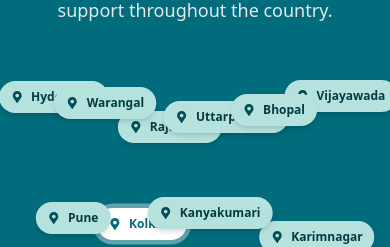
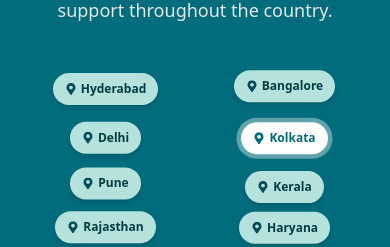
Before and after one commit to HairDonation555/main-website, a Next.js app: page / in a window 390 px wide. Shown: the part 11753-12000 px from the top of the page. Built offline with nearby package versions, Linux system fonts and the light colour scheme.

Commit message:
updated minor bugs

```diff
--- a/app/components/Navbar.jsx
+++ b/app/components/Navbar.jsx
@@ -5,6 +5,7 @@ import Buttons from "./Buttons";
 import { FiMenu, FiX } from "react-icons/fi";
 import Logo from "./Logo";
 import Anims from "./Anims";
+import Normal from "./Normal";
 
 function Navbar() {
   const [isOpen, setIsOpen] = useState(false);
@@ -61,6 +62,7 @@ function Navbar() {
         {/* <Anims inAnimation="fadeIn" outAnimation="fadeOut">
           <Buttons text="Donate" btnlink="/" />
         </Anims> */}
+         <Normal model text="Process" />
       </div>
 
       {/* Mobile Menu Toggle - only visible on small screens */}
@@ -98,6 +100,11 @@ function Navbar() {
               </a>
             ))}
             <Buttons text="Donate" btnlink="/" />
+
+            <div className="absolute bottom-4 text-gray-500 text-center text-sm">
+             <h1 className="font-semibold">Get to know the process for donating!</h1>
+             <a href="#Saloons" className="underline hover:text-primary"> Click Here </a>
+            </div>
           </div>
         </>
       )}
--- /dev/null
+++ b/app/components/Normal.jsx
@@ -0,0 +1,18 @@
+import React from 'react'
+
+function Normal(props) {
+  return (
+    <div>
+        <button
+          className="group relative inline-flex hover:cursor-pointer items-center justify-center overflow-hidden rounded-xl bg-primary px-6 py-3 text-lg font-bold text-white transition-all duration-300 ease-in-out hover:scale-105 hover:bg-primary-dark hover:pointer focus:outline-none"
+        >
+         <a href='#Saloons'>
+          <span className="absolute inset-0 rounded-xl bg-white opacity-10 transition-opacity duration-300 group-hover:opacity-20"></span>
+          <span className="relative z-10">{props.text}</span>
+        </a>
+        </button>
+    </div>
+  )
+}
+
+export default Normal;
--- a/app/sections/Hero.jsx
+++ b/app/sections/Hero.jsx
@@ -9,6 +9,8 @@ const mobileImages = [
   "/images/hr1.png",
   "/images/don1.jpeg",
 ];
+
+
 
 // Desktop hero background
 const desktopImage = "/images/e_pics/Home.png";
--- a/app/sections/Process.jsx
+++ b/app/sections/Process.jsx
@@ -13,7 +13,7 @@ const steps = [
 
 function Process() {
   return (
-    <div id="donations" className="relative w-full py-12 px-4 md:px-12">
+    <div id="Saloons" className="relative w-full py-12 px-4 md:px-12">
       {/* Heading */}
       <div className="text-center mb-12">
         <h2 className="text-3xl md:text-5xl font-bold text-black">Our Process</h2>
--- a/app/sections/Saloons.jsx
+++ b/app/sections/Saloons.jsx
@@ -5,19 +5,20 @@ import { FaMapMarkerAlt } from "react-icons/fa";
 
 const prominentLocations = [
   "Hyderabad", "Bangalore", "Delhi", "Kolkata", "Pune",
-  "Chennai", "Kerala", "Rajasthan", "Haryana", "Punjab",
+   "Kerala", "Rajasthan", "Haryana", "Punjab",
   "Gujarat", "Mysore", "Uttarpradesh", "Goa", "Dehradun",
   "Chandigarh", "Assam", "Uttarakhand", "Vijayawada", "Guntur",
-   "Karimnagar", "Nizamabad", "Tamilnadu",
-   "Nepal", "Coimbatore", "Tirupati",
-  "Maharashtra", "Mumbai", "Visakhapatnam", "Westbengal", "Bhopal",
-  "Lucknow", "Jaipur", "Patna", "Pondicherry", "Warangal",
-  "Ongole", "Andhrapradesh", "Madhyapradesh", "Indore",
-  "Kashmir", "Howrah", "Kanyakumari"
+  "Karimnagar", "Nizamabad", "Tamilnadu", "Nepal", "Coimbatore",
+  "Tirupati", "Maharashtra", "Mumbai", "Visakhapatnam", "Westbengal",
+  "Bhopal", "Lucknow", "Jaipur", "Patna", "Pondicherry", "Warangal",
+  "Ongole", "Andhrapradesh", "Madhyapradesh", "Indore", "Kashmir",
+  "Howrah", "Kanyakumari"
 ];
+
 const Saloons = () => {
   const [activeIndex, setActiveIndex] = useState(0);
   const [positions, setPositions] = useState([]);
+  const [isMobile, setIsMobile] = useState(false);
 
   useEffect(() => {
     const interval = setInterval(() => {
@@ -26,31 +27,37 @@ const Saloons = () => {
     return () => clearInterval(interval);
   }, []);
 
+  // detect mobile
   useEffect(() => {
-    // Improved random placement with collision avoidance
+    const checkMobile = () => setIsMobile(window.innerWidth <= 768);
+    checkMobile();
+    window.addEventListener("resize", checkMobile);
+    return () => window.removeEventListener("resize", checkMobile);
+  }, []);
+
+  // Random scatter positions only for desktop
+  useEffect(() => {
+    if (isMobile) return;
     const tempPositions = [];
-    const minDistance = 12; // minimum spacing between bubbles
+    const minDistance = 12;
 
     prominentLocations.forEach(() => {
       let top, left;
       let valid = false;
 
       while (!valid) {
-        top = Math.random() * 90 + 2; // keep inside viewport
+        top = Math.random() * 90 + 2;
         left = Math.random() * 90 + 4;
-
         valid = tempPositions.every(
           (pos) =>
-            Math.sqrt(Math.pow(pos.top - top, 2) + Math.pow(pos.left - left, 2)) >
+            Math.sqrt((pos.top - top) ** 2 + (pos.left - left) ** 2) >
             minDistance
         );
       }
-
       tempPositions.push({ top, left });
     });
-
     setPositions(tempPositions);
-  }, []);
+  }, [isMobile]);
 
   return (
     <div className="relative flex flex-col items-center p-6 bg-primary text-white w-full overflow-hidden">
@@ -63,13 +70,15 @@ const Saloons = () => {
         offering convenient hair donation support throughout the country.
       </p>
 
+      {/* Desktop random scatter */}
+      {!isMobile ? (
         <div className="relative w-full h-[100vh] z-20">
           {prominentLocations.map((name, index) => {
             const isActive = index === activeIndex;
             return (
               <button
                 key={index}
-              className={`absolute font-semibold px-3 py-2 rounded-full transition-all duration-300 hover:scale-110 ${
+                className={`absolute font-semibold px-2 py-2 rounded-full transition-all duration-300 hover:scale-110 ${
                   isActive ? "ring-2 ring-white shadow-lg" : "shadow-md"
                 }`}
                 style={{
@@ -79,10 +88,9 @@ const Saloons = () => {
                   background: isActive ? "#ffffff" : "#b6e2dd",
                   color: isActive ? "#006c7c" : "#003c40",
                   animation: isActive ? "pulse-glow 3s ease-in-out infinite" : "none",
-                fontSize: "0.7rem",
                 }}
               >
-              <span className="flex items-center gap-2 text-xs md:text-sm whitespace-nowrap">
+                <span className="flex items-center gap-2 text-sm whitespace-nowrap">
                   <FaMapMarkerAlt
                     className={isActive ? "text-[#006c7c]" : "text-[#004d55]"}
                   />
@@ -92,6 +100,35 @@ const Saloons = () => {
             );
           })}
         </div>
+      ) : (
+        // Mobile grid layout
+        <div className="grid grid-cols-2 xs:grid-cols-3 gap-4 w-full pb-16">
+          {prominentLocations.map((name, index) => {
+            const isActive = index === activeIndex;
+            return (
+              <button
+                key={index}
+                className={`font-semibold px-3 py-2 rounded-full transition-all duration-300 hover:scale-105 mx-auto ${
+                  isActive ? "ring-2 ring-white shadow-lg" : "shadow-md"
+                }`}
+                style={{
+                  background: isActive ? "#ffffff" : "#b6e2dd",
+                  color: isActive ? "#006c7c" : "#003c40",
+                  animation: isActive ? "pulse-glow 3s ease-in-out infinite" : "none",
+                  transform: `translateY(${Math.random() * 10 - 5}px)`, // small unaligned effect
+                }}
+              >
+                <span className="flex items-center gap-1 text-xs md:text-sm whitespace-nowrap">
+                  <FaMapMarkerAlt
+                    className={isActive ? "text-[#006c7c]" : "text-[#004d55]"}
+                  />
+                  {name}
+                </span>
+              </button>
+            );
+          })}
+        </div>
+      )}
 
       <style jsx>{`
         @keyframes pulse-glow {
```
Lines whose indentation alone changed are shown as unchanged.
